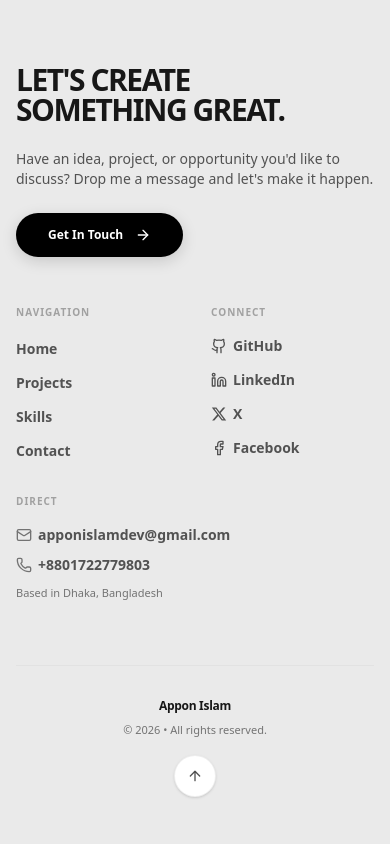
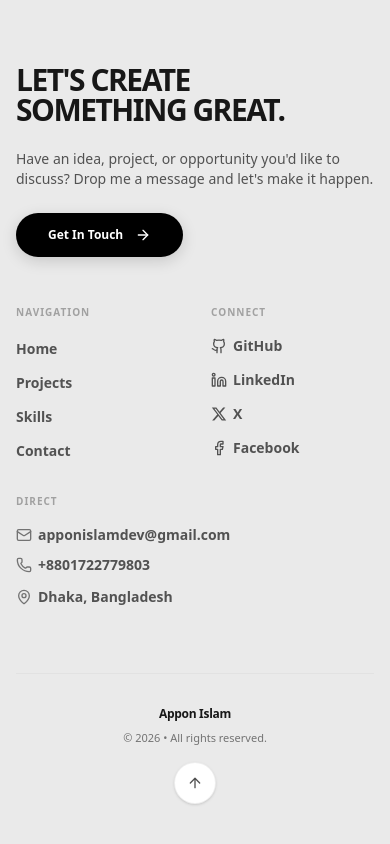
Before and after one commit to apponislam/portfolio-v4, a Next.js app: page /contact in a window 390 px wide. Shown: the part 1532-2376 px from the top of the page. Built offline with nearby package versions, Linux system fonts and the light colour scheme.

Commit message:
feat: implement responsive footer component with navigation, social links, and contact information

```diff
--- a/components/Footer/Footer.tsx
+++ b/components/Footer/Footer.tsx
@@ -1,7 +1,7 @@
 'use client';
 
 import Link from 'next/link';
-import { Mail, ArrowUp, ArrowRight, Phone } from 'lucide-react';
+import { Mail, ArrowUp, ArrowRight, Phone, MapPin } from 'lucide-react';
 import detailsData from '@/data/details.json';
 
 const GithubIcon = ({ className }: { className?: string }) => (
@@ -33,7 +33,7 @@ const FacebookIcon = ({ className }: { className?: string }) => (
 
 export default function Footer() {
   const currentYear = new Date().getFullYear();
-  const { socials, email } = detailsData;
+  const { socials, email, location } = detailsData;
 
   const scrollToTop = () => {
     window.scrollTo({ top: 0, behavior: 'smooth' });
@@ -174,9 +174,12 @@ export default function Footer() {
                     {detailsData.phone}
                   </a>
                 )}
-                <div className="text-[11px] text-neutral-500 font-medium">
-                  Based in Dhaka, Bangladesh
-                </div>
+                {location && (
+                  <div className="text-sm font-semibold text-neutral-600 inline-flex items-center gap-1.5 py-0.5">
+                    <MapPin className="w-4 h-4 shrink-0 text-neutral-500" />
+                    {location}
+                  </div>
+                )}
               </div>
             </div>
 
```
